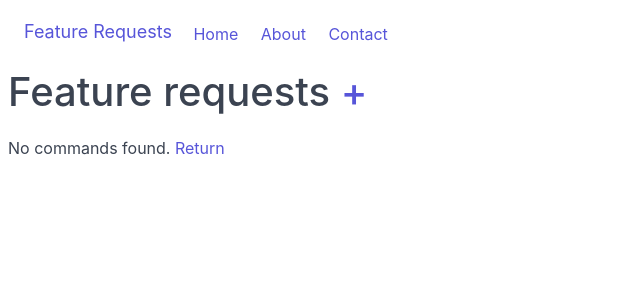
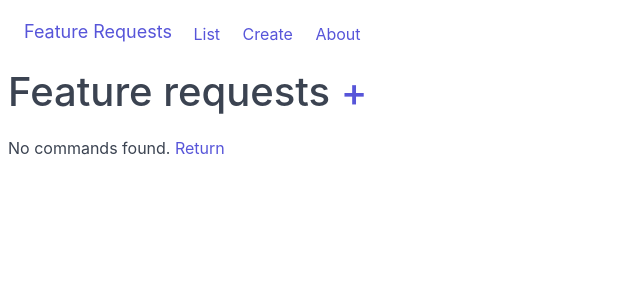
Before and after one commit to spapas/feature-requests, a Flask app: page /feature_requests/view/ in a window 1280 px wide. Shown: the top 300 px of the page, without its empty margins (0-640 px from the left). Run offline with Flask 2, Linux system fonts and the light colour scheme; data that the repository does not hold is empty.

Commit message:
improve base template

```diff
--- a/core/templates/base.html
+++ b/core/templates/base.html
@@ -16,9 +16,9 @@
   <header class="navbar mx-2 my-2">
     <div class="navbar-primary my-2 mx-2">
       <a href="{{ url_for('home_view') }}" class="navbar-brand mx-2">Feature Requests</a>
-      <a href="#" class="btn btn-link selected">Home</a>
+      <a href="{{ url_for('feature_requests_view') }}" class="btn btn-link">List</a>
+      <a href="{{ url_for('feature_requests_create') }}" class="btn btn-link">Create</a>
       <a href="#" class="btn btn-link">About</a>
-      <a href="#" class="btn btn-link">Contact</a>
     </div>
   </header>
 
```
